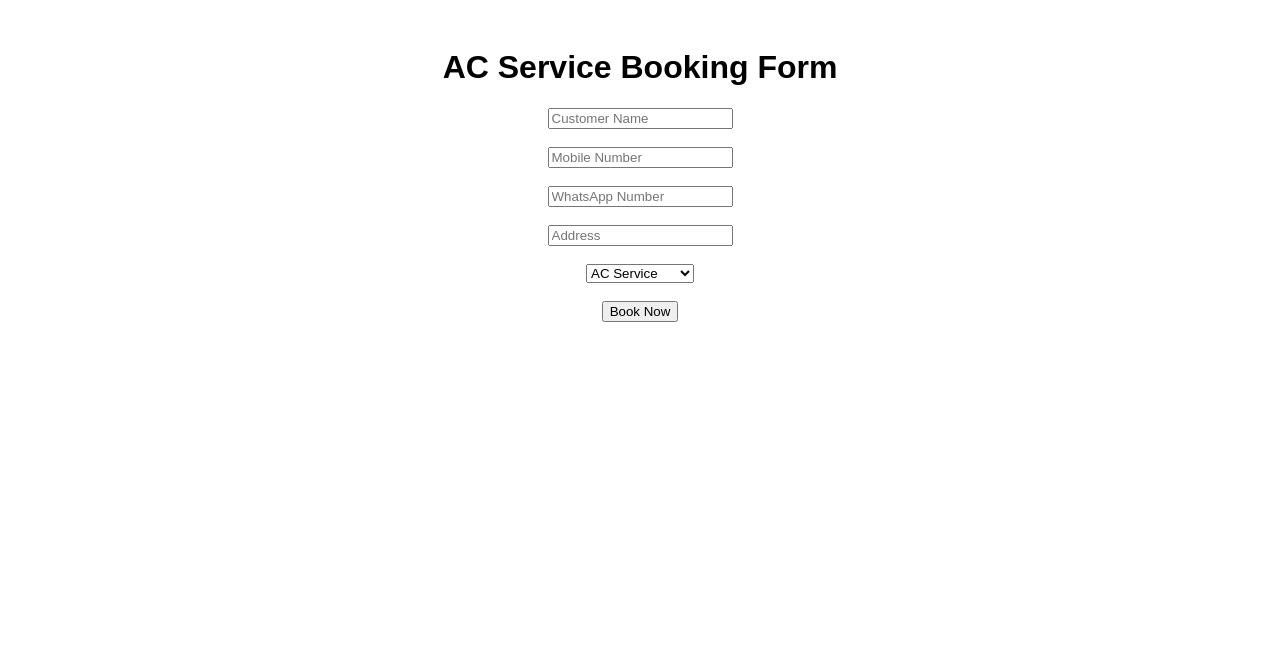
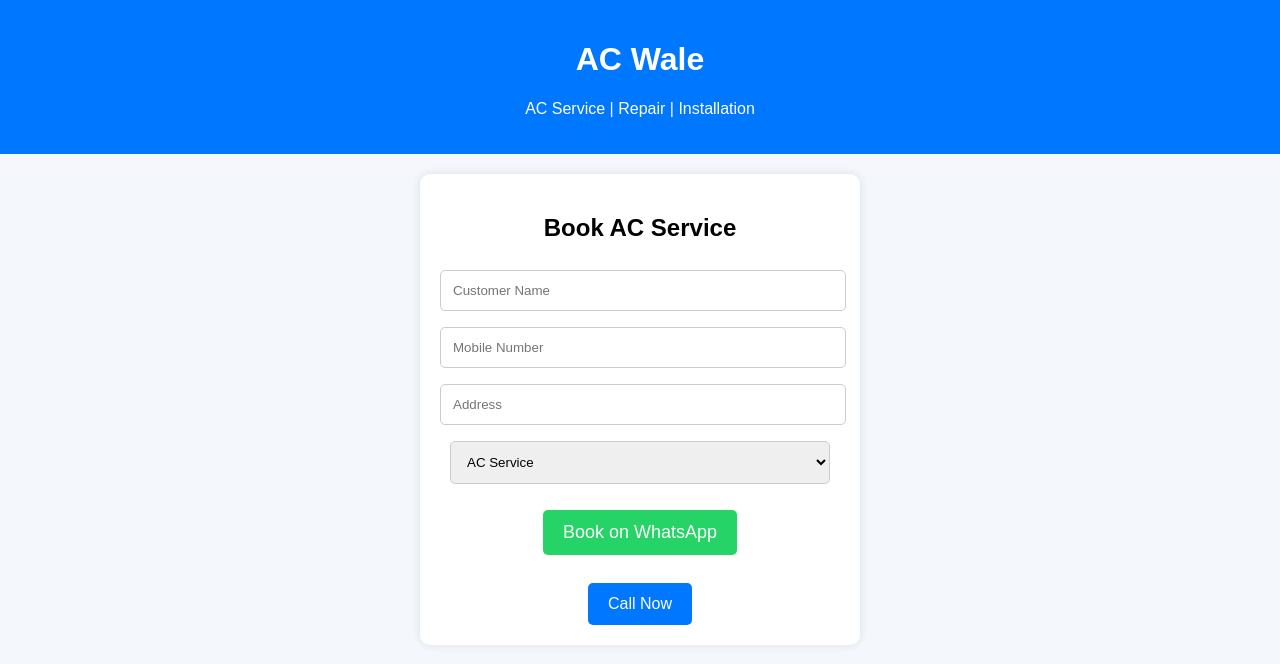
Before and after one commit to acwale/acwale-website, a plain HTML site: page index.html in a window 1280 px wide. Drawn offline with Linux system fonts and the light colour scheme.

Commit message:
Professional AC Wale Website

```diff
--- a/index.html
+++ b/index.html
@@ -1,31 +1,117 @@
 <!DOCTYPE html>
 <html>
 <head>
-<title>AC Service Booking</title>
-<meta name="viewport" content="width=device-width, initial-scale=1">
+<meta charset="UTF-8">
+<meta name="viewport" content="width=device-width, initial-scale=1.0">
+<title>AC Wale</title>
+
+<style>
+body{
+font-family:Arial,sans-serif;
+background:#f4f7fb;
+margin:0;
+padding:0;
+text-align:center;
+}
+
+.header{
+background:#0077ff;
+color:white;
+padding:20px;
+}
+
+.form-box{
+background:white;
+width:90%;
+max-width:400px;
+margin:20px auto;
+padding:20px;
+border-radius:10px;
+box-shadow:0 0 10px rgba(0,0,0,0.1);
+}
+
+input,select{
+width:95%;
+padding:12px;
+margin:8px 0;
+border:1px solid #ccc;
+border-radius:5px;
+}
+
+button{
+background:#25D366;
+color:white;
+border:none;
+padding:12px 20px;
+font-size:18px;
+border-radius:5px;
+cursor:pointer;
+}
+
+.call-btn{
+display:inline-block;
+background:#0077ff;
+color:white;
+padding:12px 20px;
+margin-top:10px;
+text-decoration:none;
+border-radius:5px;
+}
+</style>
+
+<script>
+function sendWhatsApp(){
+var name=document.getElementById("name").value;
+var mobile=document.getElementById("mobile").value;
+var address=document.getElementById("address").value;
+var service=document.getElementById("service").value;
+
+var msg =
+"AC Booking Request%0A%0A"+
+"Name: "+name+"%0A"+
+"Mobile: "+mobile+"%0A"+
+"Address: "+address+"%0A"+
+"Service: "+service;
+
+window.open("https://wa.me/918766348410?text="+msg);
+}
+</script>
+
 </head>
-<body style="font-family:Arial;text-align:center;padding:20px;">
 
-<h1>AC Service Booking Form</h1>
+<body>
 
-<form>
-<input type="text" placeholder="Customer Name"><br><br>
+<div class="header">
+<h1>AC Wale</h1>
+<p>AC Service | Repair | Installation</p>
+</div>
 
-<input type="tel" placeholder="Mobile Number"><br><br>
+<div class="form-box">
 
-<input type="tel" placeholder="WhatsApp Number"><br><br>
+<h2>Book AC Service</h2>
 
-<input type="text" placeholder="Address"><br><br>
+<input type="text" id="name" placeholder="Customer Name">
 
-<select>
+<input type="tel" id="mobile" placeholder="Mobile Number">
+
+<input type="text" id="address" placeholder="Address">
+
+<select id="service">
 <option>AC Service</option>
+<option>AC Repair</option>
 <option>AC Installation</option>
-<option>AC Repair</option>
 <option>Gas Charging</option>
-</select><br><br>
+</select>
 
-<button type="submit">Book Now</button>
-</form>
+<br><br>
+
+<button onclick="sendWhatsApp()">Book on WhatsApp</button>
+
+<br><br>
+
+<a class="call-btn" href="tel:8766348410">Call Now</a>
+
+</div>
 
 </body>
 </html>
```
